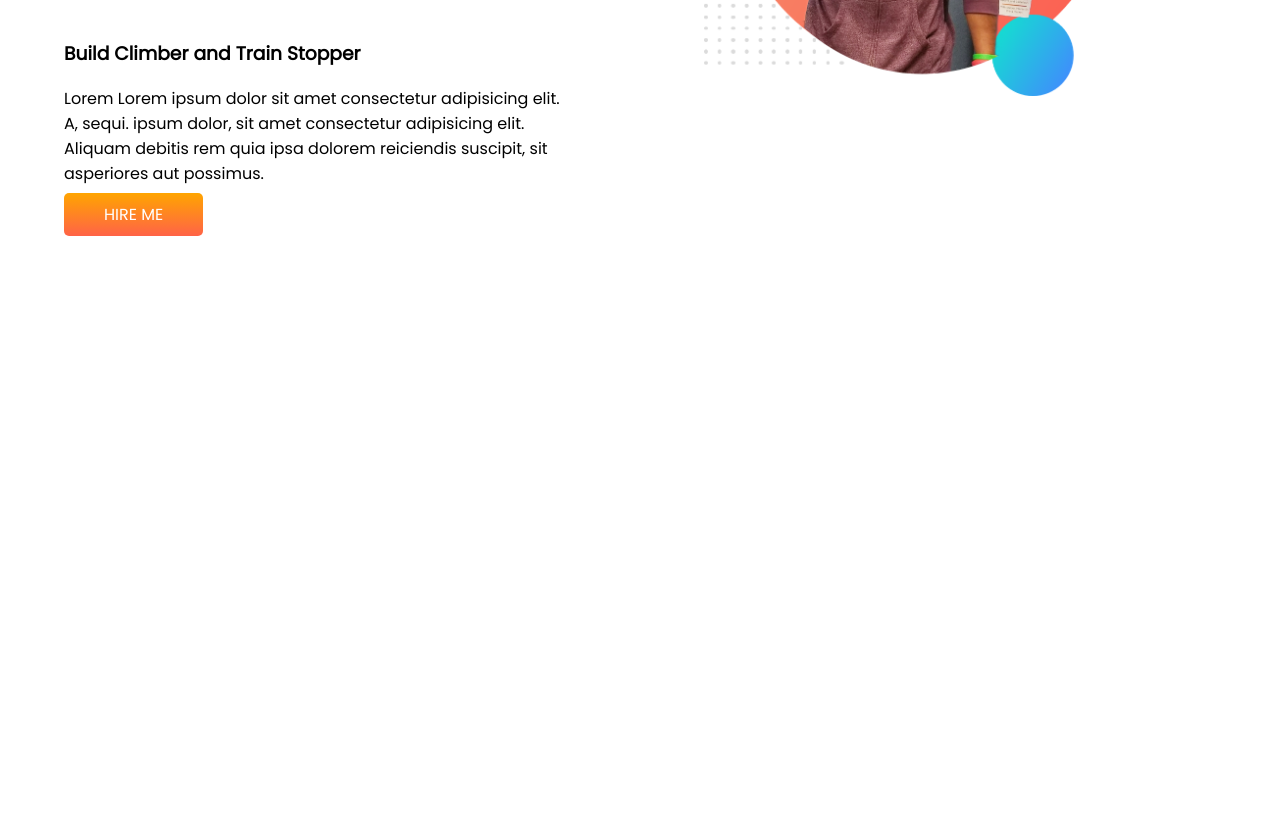
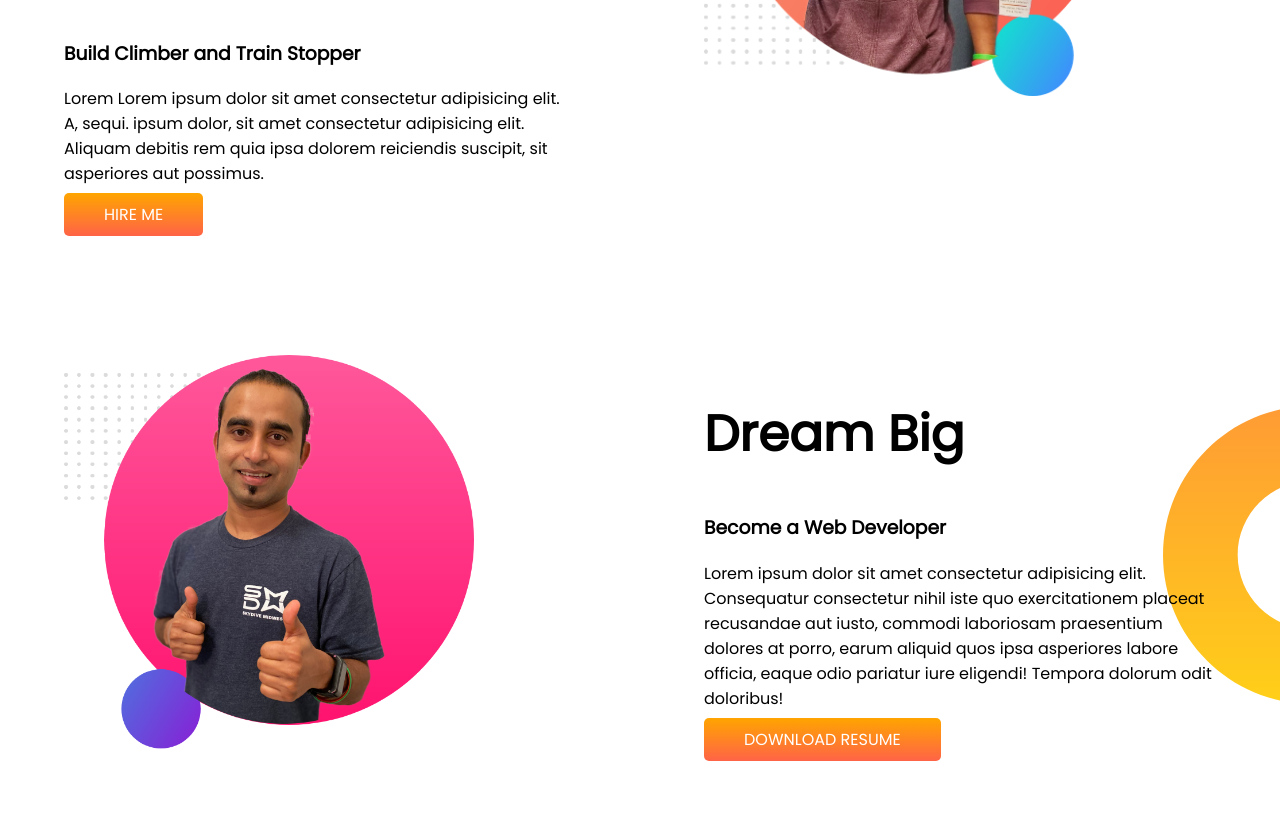
Before and after one commit to princevip1/developer-portfolio, a plain HTML site: page index.html in a window 1280 px wide. Shown: the part 375-1195 px from the top of the page. Before the commit the page ends 800 px from the top, so only its background shows below. Drawn offline with Linux system fonts and the light colour scheme.

Commit message:
dream added

```diff
--- a/index.html
+++ b/index.html
@@ -33,5 +33,24 @@
         <img src="images/jhankar.png" alt="" />
       </div>
     </section>
+    <section class="dream-big">
+      <div class="helf-width">
+        <img src="images/jhankar2.png" alt="" />
+      </div>
+      <div class="helf-width">
+        <h1>Dream Big</h1>
+        <h3>Become a Web Developer</h3>
+        <p>
+          Lorem ipsum dolor sit amet consectetur adipisicing elit. Consequatur
+          consectetur nihil iste quo exercitationem placeat recusandae aut
+          iusto, commodi laboriosam praesentium dolores at porro, earum aliquid
+          quos ipsa asperiores labore officia, eaque odio pariatur iure
+          eligendi! Tempora dolorum odit doloribus!
+        </p>
+        <a class="link-button" target="_blank" href="https://google.com"
+          >DOWNLOAD RESUME</a
+        >
+      </div>
+    </section>
   </body>
 </html>
--- a/style.css
+++ b/style.css
@@ -30,3 +30,8 @@ section {
   background-image: url(images/top-banner.png);
   background-repeat: no-repeat;
 }
+.dream-big {
+  background-image: url(images/dream-bg.png);
+  background-repeat: no-repeat;
+  background-position: right;
+}
```
